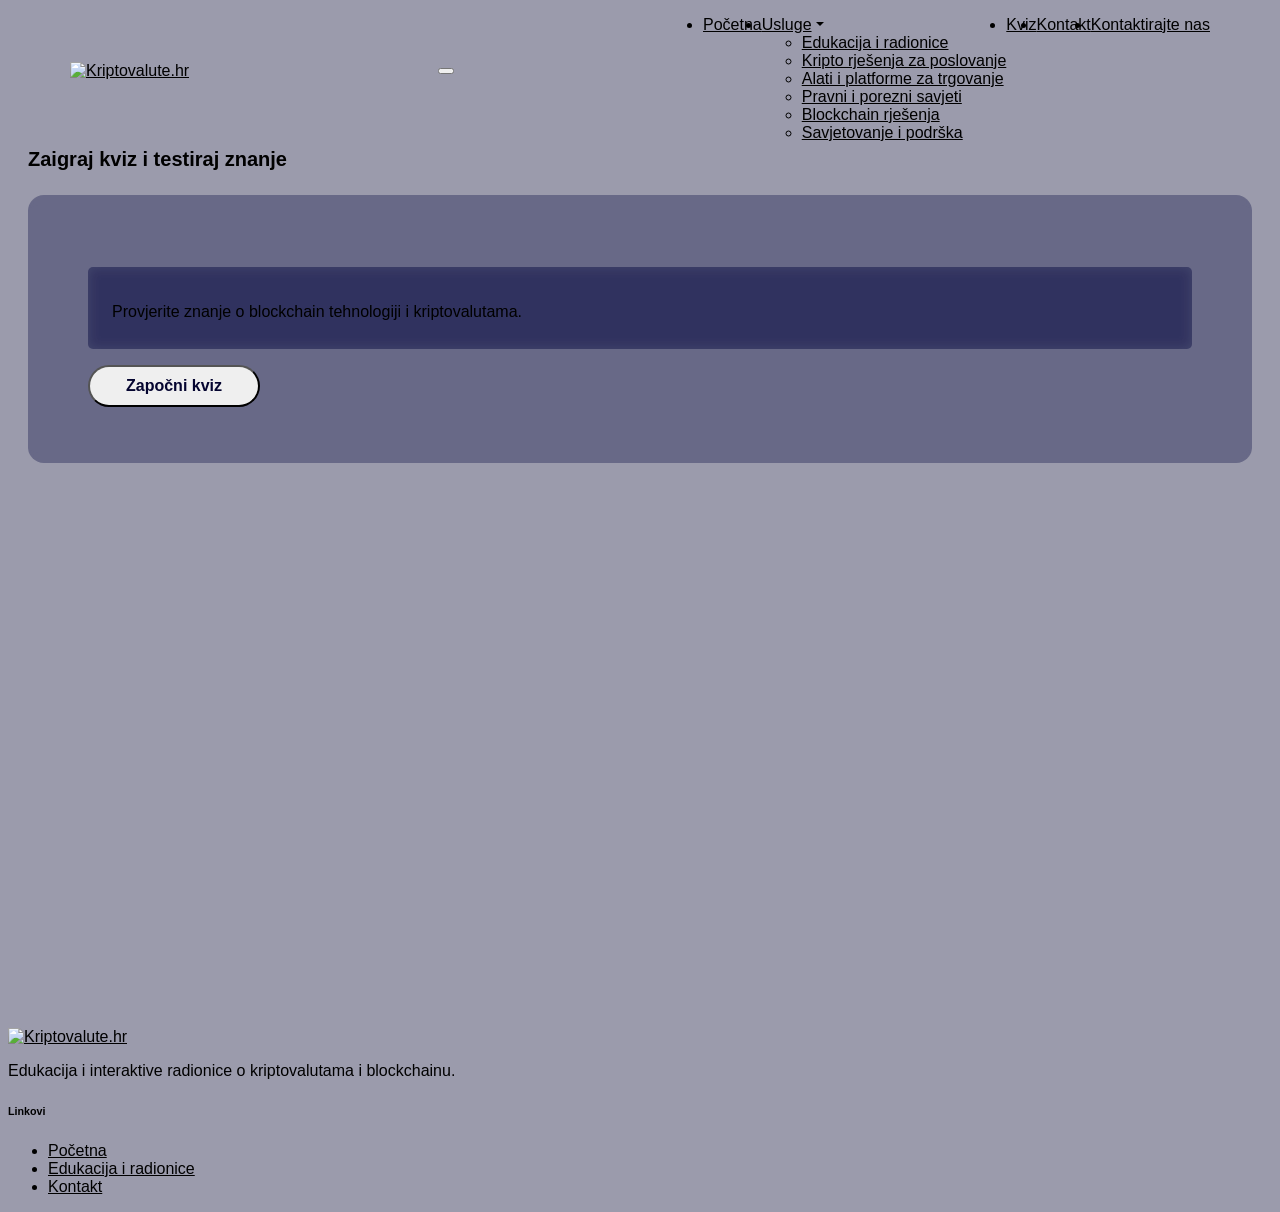
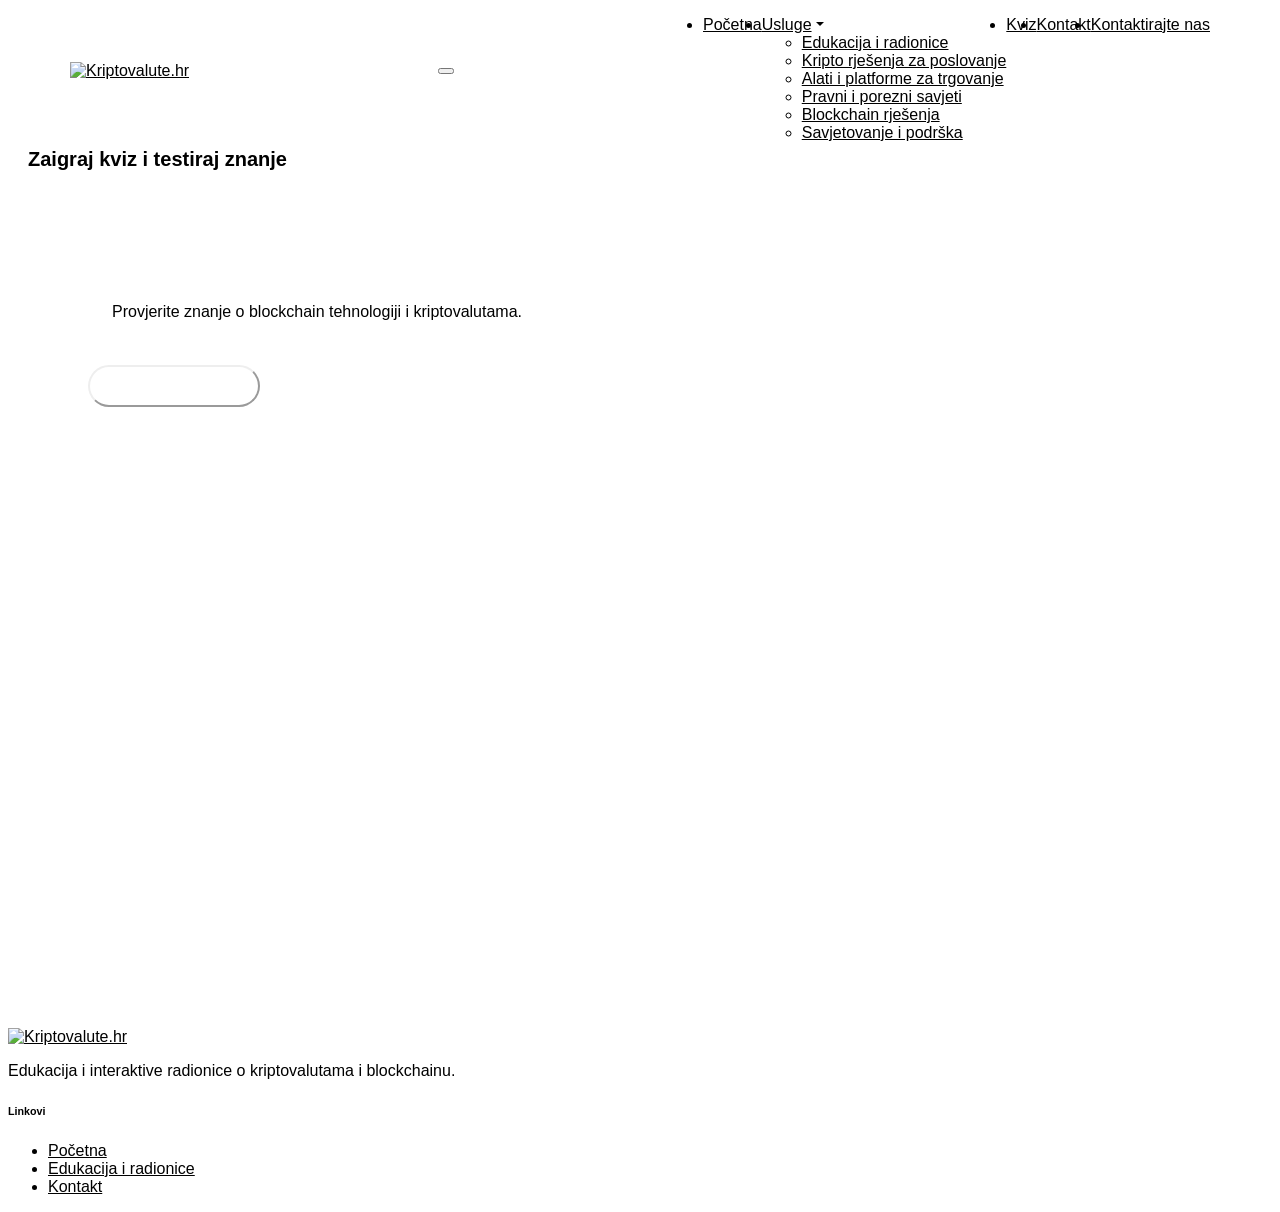

Dizajn: dark mode kao default, novi light mode s toplim bojama

--- a/assets/css/edukacija-inner.css
+++ b/assets/css/edukacija-inner.css
@@ -677,3 +677,144 @@ body:has(.kripto-edukacija-inner) a {
 	padding: 20px;
 	margin: 1rem 0;
 }
+
+/* =========================================
+   LIGHT MODE OVERRIDES (edukacija & kviz)
+   ========================================= */
+
+html:not([data-theme="dark"]) body:has(.kripto-edukacija-inner) {
+  background: var(--kripto-bg) !important;
+}
+
+/* Cards / article blocks */
+html:not([data-theme="dark"]) .kripto-edukacija-inner article,
+html:not([data-theme="dark"]) .kripto-edukacija-inner .platform-description,
+html:not([data-theme="dark"]) .kripto-edukacija-inner .platform-goals,
+html:not([data-theme="dark"]) .kripto-edukacija-inner .mission-statement,
+html:not([data-theme="dark"]) .kripto-edukacija-inner .join-community,
+html:not([data-theme="dark"]) .kripto-edukacija-inner .concept-box,
+html:not([data-theme="dark"]) .kripto-edukacija-inner .disclaimer,
+html:not([data-theme="dark"]) .kripto-edukacija-inner .tutorial-intro,
+html:not([data-theme="dark"]) .kripto-edukacija-inner .animation-container,
+html:not([data-theme="dark"]) .kripto-edukacija-inner .wallet-image,
+html:not([data-theme="dark"]) .kripto-edukacija-inner .image-container {
+  background: var(--kripto-bg-card) !important;
+  backdrop-filter: none !important;
+  -webkit-backdrop-filter: none !important;
+  border: 1px solid var(--kripto-border) !important;
+  box-shadow: var(--kripto-card-shadow) !important;
+}
+html:not([data-theme="dark"]) .kripto-edukacija-inner article::before,
+html:not([data-theme="dark"]) .kripto-edukacija-inner .platform-description::before,
+html:not([data-theme="dark"]) .kripto-edukacija-inner .platform-goals::before,
+html:not([data-theme="dark"]) .kripto-edukacija-inner .mission-statement::before,
+html:not([data-theme="dark"]) .kripto-edukacija-inner .join-community::before,
+html:not([data-theme="dark"]) .kripto-edukacija-inner .concept-box::before,
+html:not([data-theme="dark"]) .kripto-edukacija-inner .tutorial-intro::before {
+  background: var(--kripto-accent) !important;
+}
+html:not([data-theme="dark"]) .kripto-edukacija-inner .goals-list li {
+  border-bottom-color: var(--kripto-border) !important;
+}
+html:not([data-theme="dark"]) .kripto-edukacija-inner .goals-list li strong {
+  color: var(--kripto-accent) !important;
+}
+html:not([data-theme="dark"]) .kripto-edukacija-inner .tutorial-navigation {
+  border-top-color: var(--kripto-border) !important;
+}
+
+/* Quiz container */
+html:not([data-theme="dark"]) .kripto-edukacija-inner .quiz-container {
+  background: var(--kripto-bg-card) !important;
+  backdrop-filter: none !important;
+  -webkit-backdrop-filter: none !important;
+  border: 1px solid var(--kripto-border) !important;
+  box-shadow: var(--kripto-card-shadow) !important;
+}
+
+/* Start screen */
+html:not([data-theme="dark"]) .kviz-start-icon {
+  background: rgba(96,23,255,0.07) !important;
+  border-color: rgba(96,23,255,0.18) !important;
+  color: var(--kripto-accent) !important;
+}
+html:not([data-theme="dark"]) .kviz-start-stats {
+  background: var(--kripto-bg-stats) !important;
+  border-color: var(--kripto-border) !important;
+}
+html:not([data-theme="dark"]) .kviz-stat-num { color: var(--kripto-heading) !important; }
+html:not([data-theme="dark"]) .kviz-stat-label { color: var(--kripto-text) !important; }
+html:not([data-theme="dark"]) .kviz-stat-divider { background: var(--kripto-border) !important; }
+
+/* Progress bar */
+html:not([data-theme="dark"]) .kviz-progress-bar-bg { background: var(--kripto-bg-stats) !important; }
+html:not([data-theme="dark"]) .kviz-progress-bar-fill { background: var(--kripto-accent) !important; }
+html:not([data-theme="dark"]) .kviz-progress-label { color: var(--kripto-text) !important; }
+html:not([data-theme="dark"]) #restart-quiz-mid-btn { color: var(--kripto-text) !important; }
+
+/* Options */
+html:not([data-theme="dark"]) .kripto-edukacija-inner .option {
+  background: var(--kripto-bg) !important;
+  border-color: var(--kripto-border) !important;
+  color: var(--kripto-text) !important;
+}
+html:not([data-theme="dark"]) .kripto-edukacija-inner .option .kviz-option-letter {
+  background: rgba(96,23,255,0.06) !important;
+  border-color: rgba(96,23,255,0.15) !important;
+  color: var(--kripto-accent) !important;
+}
+html:not([data-theme="dark"]) .kripto-edukacija-inner .option:hover {
+  background: var(--kripto-bg-card-hover) !important;
+  border-color: var(--kripto-accent) !important;
+}
+html:not([data-theme="dark"]) .kripto-edukacija-inner .option:hover .kviz-option-letter {
+  background: var(--kripto-accent) !important;
+  color: #fff !important;
+  border-color: var(--kripto-accent) !important;
+}
+html:not([data-theme="dark"]) .kripto-edukacija-inner .option.selected {
+  background: rgba(96,23,255,0.07) !important;
+  border-color: var(--kripto-accent) !important;
+}
+html:not([data-theme="dark"]) .kripto-edukacija-inner .option.selected .kviz-option-letter {
+  background: var(--kripto-accent) !important;
+  color: #fff !important;
+  border-color: var(--kripto-accent) !important;
+}
+
+/* Results */
+html:not([data-theme="dark"]) .kviz-score-display {
+  background: var(--kripto-bg-stats) !important;
+  border-color: var(--kripto-border) !important;
+}
+html:not([data-theme="dark"]) .kviz-score-main { color: var(--kripto-heading) !important; }
+html:not([data-theme="dark"]) .kviz-score-slash { color: var(--kripto-border) !important; }
+html:not([data-theme="dark"]) .kviz-score-label { color: var(--kripto-text) !important; }
+html:not([data-theme="dark"]) #score-percentage { background: var(--kripto-bg-stats) !important; }
+html:not([data-theme="dark"]) #score-percentage div { background: var(--kripto-accent) !important; }
+
+/* Answers review */
+html:not([data-theme="dark"]) .kripto-edukacija-inner .question-review {
+  background: var(--kripto-bg) !important;
+  border-left-color: var(--kripto-border) !important;
+}
+
+/* Buttons */
+html:not([data-theme="dark"]) .kripto-edukacija-inner .quiz-navigation button,
+html:not([data-theme="dark"]) .kripto-edukacija-inner #start-quiz-btn,
+html:not([data-theme="dark"]) .kripto-edukacija-inner .btn,
+html:not([data-theme="dark"]) .kripto-edukacija-inner .prev-tutorial,
+html:not([data-theme="dark"]) .kripto-edukacija-inner .next-tutorial {
+  background: var(--kripto-accent) !important;
+  color: #fff !important;
+  border-color: var(--kripto-accent) !important;
+}
+html:not([data-theme="dark"]) .kripto-edukacija-inner .quiz-navigation button:hover,
+html:not([data-theme="dark"]) .kripto-edukacija-inner #start-quiz-btn:hover,
+html:not([data-theme="dark"]) .kripto-edukacija-inner .btn:hover,
+html:not([data-theme="dark"]) .kripto-edukacija-inner .prev-tutorial:hover,
+html:not([data-theme="dark"]) .kripto-edukacija-inner .next-tutorial:hover {
+  background: transparent !important;
+  color: var(--kripto-accent) !important;
+  border-color: var(--kripto-accent) !important;
+}
